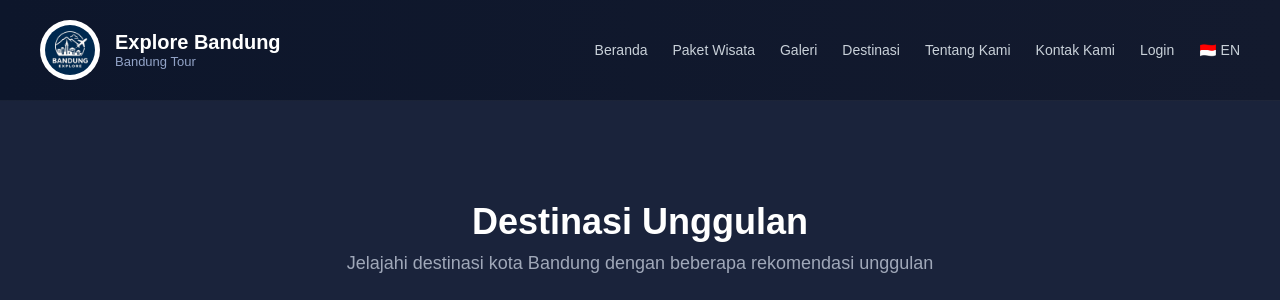
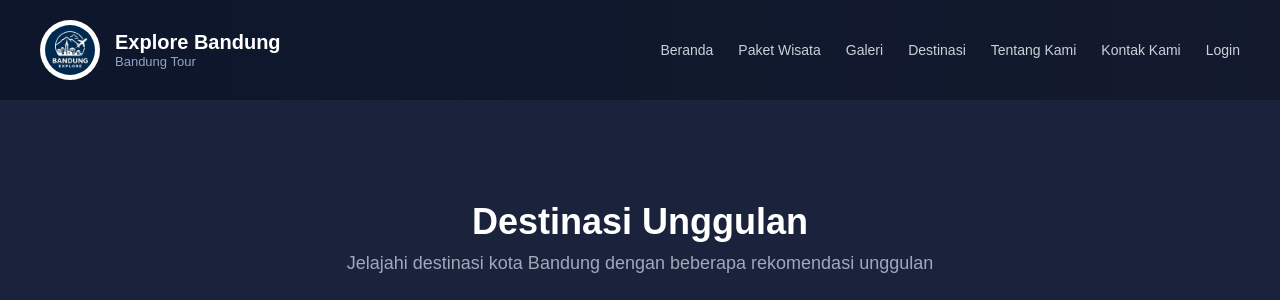
Before and after one commit to nofallcr/TUBESBANDUNG, a PHP site: page /Destinasi.php in a window 1280 px wide. Shown: the top 300 px of the page. Run offline with PHP 8.4, Linux system fonts and the light colour scheme.

Commit message:
Update navbar.php

```diff
--- a/navbar.php
+++ b/navbar.php
@@ -28,7 +28,6 @@
     <a href="tentang_kami.php">Tentang Kami</a>
     <a href="hubungi.php">Kontak Kami</a>
     <a href="login_signup.php">Login</a>
-    <a href="#" class="lang-toggle">🇮🇩 EN</a>
 </nav>
 
 
```
